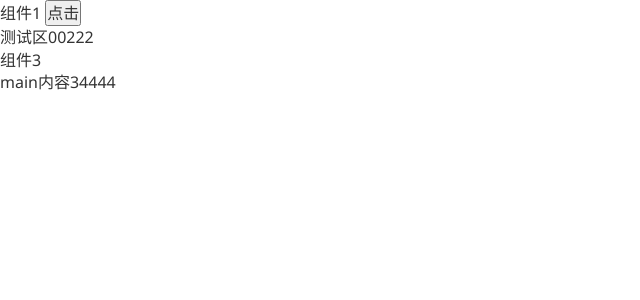
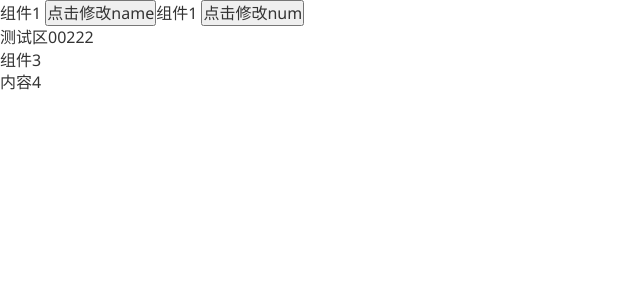
Before and after one commit to guoyuchang1997/react, a React app: page / in a window 1280 px wide. Shown: the top 300 px of the page, without its empty margins (0-640 px from the left). Built offline with nearby package versions, Linux system fonts and the light colour scheme.

Commit message:
fix: 新增

```diff
--- a/src/hander/main.tsx
+++ b/src/hander/main.tsx
@@ -9,7 +9,10 @@ const MyComponent = () => {
   }
   return (
     <div className="demo">
-   组件1 <button onClick={change}>点击</button>
+   组件1 <button onClick={change}>点击修改name</button>
+   组件1 <button onClick={()=>{
+    Store.Head.update('IStore.num',`点击修改${+new Date()}`)
+   }}>点击修改num</button>
     </div>
   );
 };
--- a/src/hander/main34444.tsx
+++ b/src/hander/main34444.tsx
@@ -1,8 +1,10 @@
 import { useMemo, useCallback, useState, useEffect, forwardRef, useImperativeHandle } from 'react'
+import {Store} from '../store/home'
 const MyComponent = () => {
+   const [IStore] =  Store.Head.use('IStore')
   return (
     <div className="demo">
-   main内容34444
+ 内容4 {JSON.stringify(IStore)}
     </div>
   );
 };
```
